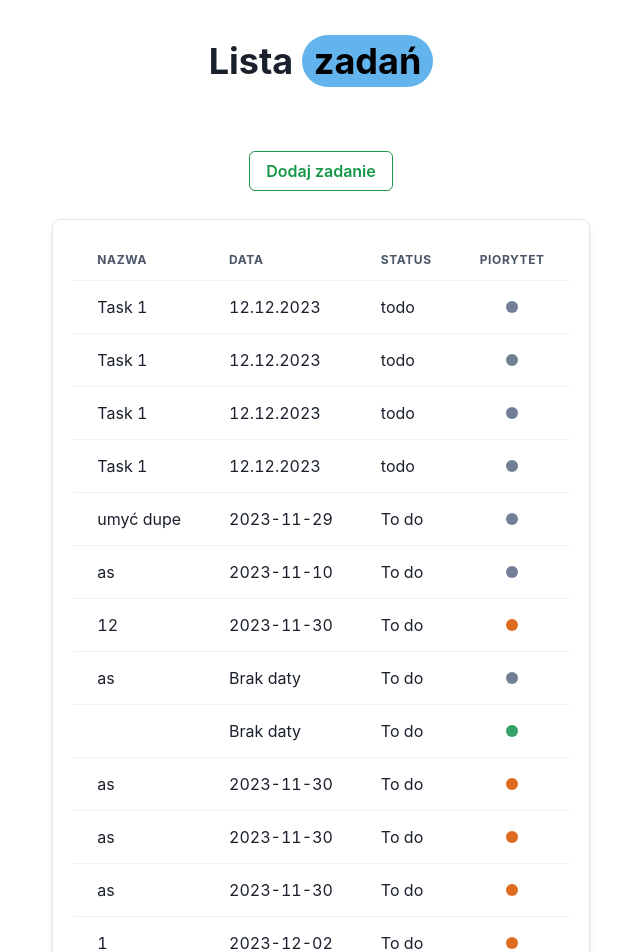
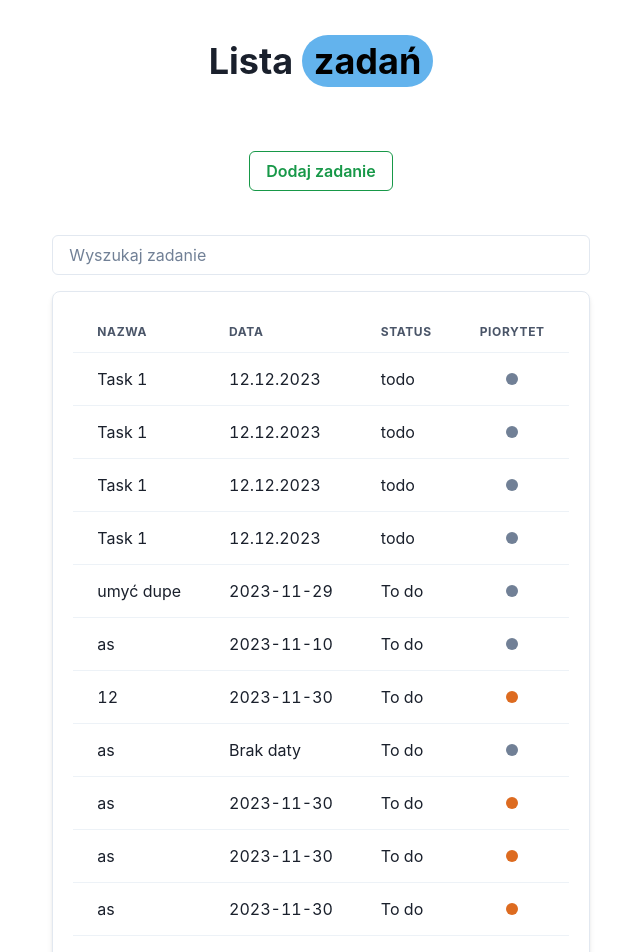
Before and after one commit to mruszkiewicz-dev/to-do-list, a React (Create React App) app: page / in a window 1280 px wide. Shown: the top 952 px of the page, without its empty margins (319-959 px from the left). Built offline with nearby package versions, Linux system fonts and the light colour scheme; data requests are answered from the project's data file.

Commit message:
add search value functions

```diff
--- a/package.json
+++ b/package.json
@@ -15,6 +15,7 @@
     "@vercel/edge-config": "^0.4.1",
     "framer-motion": "^10.16.5",
     "json-server": "^0.17.4",
+    "lodash": "^4.17.21",
     "npm-run-all": "^4.1.5",
     "react": "^18.2.0",
     "react-dom": "^18.2.0",
--- a/src/api/useTaskList.js
+++ b/src/api/useTaskList.js
@@ -1,14 +1,14 @@
 import { useEffect, useState } from "react";
 
 export const UseTaskList = () => {
-  const [task, setTask] = useState([]);
+  const [tasks, setTasks] = useState([]);
 
   useEffect(() => {
     fetch("http://localhost:3004/data")
       .then((res) => res.json())
-      .then((data) => setTask(data))
+      .then((data) => setTasks(data))
       .catch((err) => console.error(err));
-  }, [task]);
+  }, [tasks]);
 
   const addUser = (newUser) => {
     fetch("http://localhost:3004/data", {
@@ -19,10 +19,10 @@ export const UseTaskList = () => {
       body: JSON.stringify({
         ...newUser,
       }),
-    }).then(setTask((prev) => [...prev, newUser]));
+    }).then(setTasks((prev) => [...prev, newUser]));
 
     /*     setTask((prev) => [...prev, newUser]);
      */
   };
-  return { task, addUser };
+  return { tasks, addUser };
 };
--- a/src/components/list.jsx
+++ b/src/components/list.jsx
@@ -1,12 +1,20 @@
+import { useState } from "react";
 import { TableContainer, Table, StackDivider, Tbody } from "@chakra-ui/react";
 import { ItemTask } from "./item-task";
 import { UseTaskList } from "../api/useTaskList";
 import { HeaderList } from "./header-list";
+import { Search } from "./search";
 
 export const List = () => {
-  const { task } = UseTaskList();
+  const [phrase, setPhrase] = useState("");
+  const { tasks } = UseTaskList();
+  const handleSearchChange = (searchValue) => {
+    setPhrase(searchValue)
+    console.log("Nowa wartość wyszukiwania:", searchValue);
+  };
   return (
     <>
+      <Search onSearchChange={handleSearchChange} />
       <TableContainer
         shadow="md"
         borderWidth="1px"
@@ -19,9 +27,11 @@ export const List = () => {
         <Table variant="simple">
           <HeaderList />
           <Tbody>
-            {task.map((item) => (
-              <ItemTask key={item.id} {...item} />
-            ))}
+            {tasks
+              .filter((task) => task && task.name && task.name.includes(phrase))
+              .map((item) => (
+                <ItemTask key={item.id} {...item} />
+              ))}
           </Tbody>
         </Table>
       </TableContainer>
--- /dev/null
+++ b/src/components/search.jsx
@@ -0,0 +1,23 @@
+import { useState } from "react";
+import { Input, Box } from "@chakra-ui/react";
+import _debounce from "lodash/debounce";
+
+export const Search = ({ onSearchChange }) => {
+  const [serachValue, setSearchValue] = useState("");
+
+  const debouncedSearch = _debounce((value) => {
+    onSearchChange(value);
+  }, 500);
+
+  const handleChange = (e) => {
+    const newSearchValue = e.target.value;
+    setSearchValue(newSearchValue);
+
+    debouncedSearch(newSearchValue);
+  };
+  return (
+    <Box my={4}>
+      <Input placeholder="Wyszukaj zadanie" onChange={handleChange} />
+    </Box>
+  );
+};
```
Also changed, not shown: 1 other file (tests, documents, lock files or other folders).
